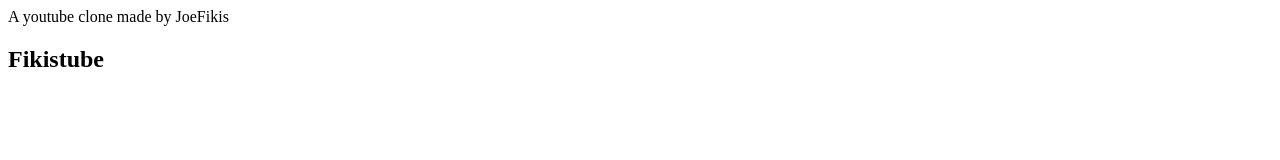
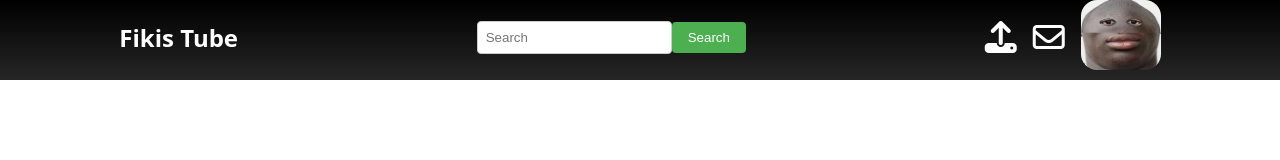
Before and after one commit to joefikis/youtubecloneinhtmlandcss, a plain HTML site: page index.html in a window 1280 px wide. Drawn offline with Linux system fonts and the light colour scheme.

Commit message:
topnav complete

```diff
--- /dev/null
+++ b/Styles/index.css
@@ -0,0 +1,78 @@
+* {
+    margin:  0;
+    padding: 0;
+}
+
+/* Navbar */
+
+.navbar-container {
+    background-image: linear-gradient(to bottom, black, rgb(39, 38, 38));
+    height: 5rem;
+
+}
+
+.nav-wrapper {
+    display: flex;
+    justify-content: space-around;
+    align-items: center;
+  }
+
+.nav-logo {
+    color: white;
+    font-family: system-ui, -apple-system, BlinkMacSystemFont, 'Segoe UI', Roboto, Oxygen, Ubuntu, Cantarell, 'Open Sans', 'Helvetica Neue', sans-serif;
+}
+
+.nav-logo a {
+    color: white;
+    text-decoration: none;
+    cursor: pointer;
+}
+
+.search-container {
+    display: flex;
+    align-items: center;
+  }
+
+  input[type="text"] {
+    padding: 8px;
+    border: 1px solid #ccc;
+    border-radius: 4px;
+  }
+
+  button {
+    padding: 8px 16px;
+    background-color: #4CAF50;
+    color: white;
+    border: none;
+    border-radius: 4px;
+    cursor: pointer;
+  }
+
+  button:hover {
+    background-color: #45a049;
+  }
+
+  .nav-link-wrapper {
+    display: flex;
+    align-items: center;
+    gap: 1rem;
+  }
+
+  .nav-link {
+    color: white;
+  }
+
+  .nav-link i {
+    color: white;
+    font-size: 2rem;
+  }
+
+  .nav-links li {
+    list-style-type: none;
+  }
+
+  .nav-profile img {
+    width: 80px;
+    height: 70px;
+    border-radius: 1rem;
+  }
--- a/index.html
+++ b/index.html
@@ -4,15 +4,40 @@
     <meta charset="UTF-8">
     <meta name="viewport" content="width=device-width, initial-scale=1.0">
     <title>Youtube clone</title>
-    <description>A youtube clone made by JoeFikis</description>
+    <link rel="stylesheet" href="Styles/index.css">
+    <script src="https://kit.fontawesome.com/929406d06b.js" crossorigin="anonymous"></script>
 </head>
 <body>
         <nav>
             <div class="navbar-container">
                 <div class="nav-wrapper">
-                    <h1>Fikistube</h1>
+                    <div class="nav-logo">
+                    <h1><a href="/">Fikis Tube</a></h1>
+                </div>
+                <div class="nav-search">
+                    <div class="search-container">
+                        <input type="text" placeholder="Search">
+                        <button type="submit">Search</button>
+                      </div>
+                </div>
+                <div class="nav-links">
+                    <ul class="nav-link-wrapper">
+                        <li class="nav-link">
+                            <a href="/"><i class="fa-solid fa-upload"></i></a>
+                        </li>
+                        <li class="nav-link">
+                           <a href="/"><i class="fa-regular fa-envelope"></i></a>
+                        </li>
+                        <li class="nav-profile">
+                            <a href="https://github.com/JoeFikis"><img src="./Imgs/fikistubeprofile.jpg" alt=""></a>
+                        </li>
+                    </ul>
+                </div>
                 </div>
             </div>
         </nav>
+        <nav class="sidenav">
+
+        </nav>
 </body>
 </html>
```
Also changed, not shown: Imgs/fikistubeprofile.jpg (added).
